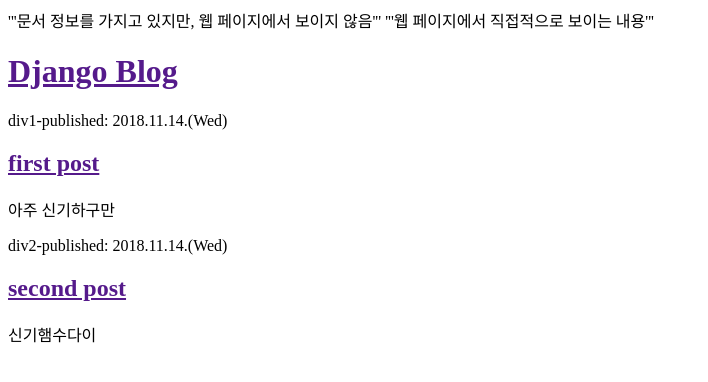
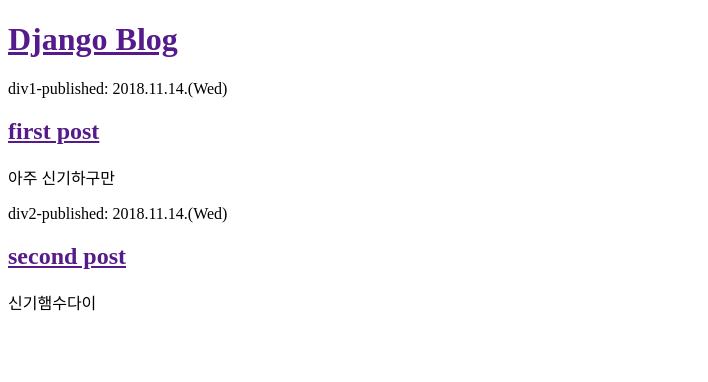
Before and after one commit to DjangoJwa/Jwa_Django, a Django app: page / in a window 1280 px wide. Shown: the top 382 px of the page, without its empty margins (0-708 px from the left). Run offline with Django 3.2, Linux system fonts and the light colour scheme.

Commit message:
html comment

```diff
--- a/blog/templates/blog/post_list.html
+++ b/blog/templates/blog/post_list.html
@@ -1,13 +1,13 @@
 <!DOCTYPE html>
 <html lang="ko">
 <head>
-    '''문서 정보를 가지고 있지만, 웹 페이지에서 보이지 않음'''
+    <!--문서 정보를 가지고 있지만, 웹 페이지에서 보이지 않음-->
     <meta charset="UTF-8">
     <title>Jwa_Django_Main</title>
 
 </head>
 <body>
-'''웹 페이지에서 직접적으로 보이는 내용'''
+<!--웹 페이지에서 직접적으로 보이는 내용-->
     <div>
         <h1><a href="" >Django Blog</a></h1>
     </div>
```
Also changed, not shown: hi.md (+1 -1 lines).
